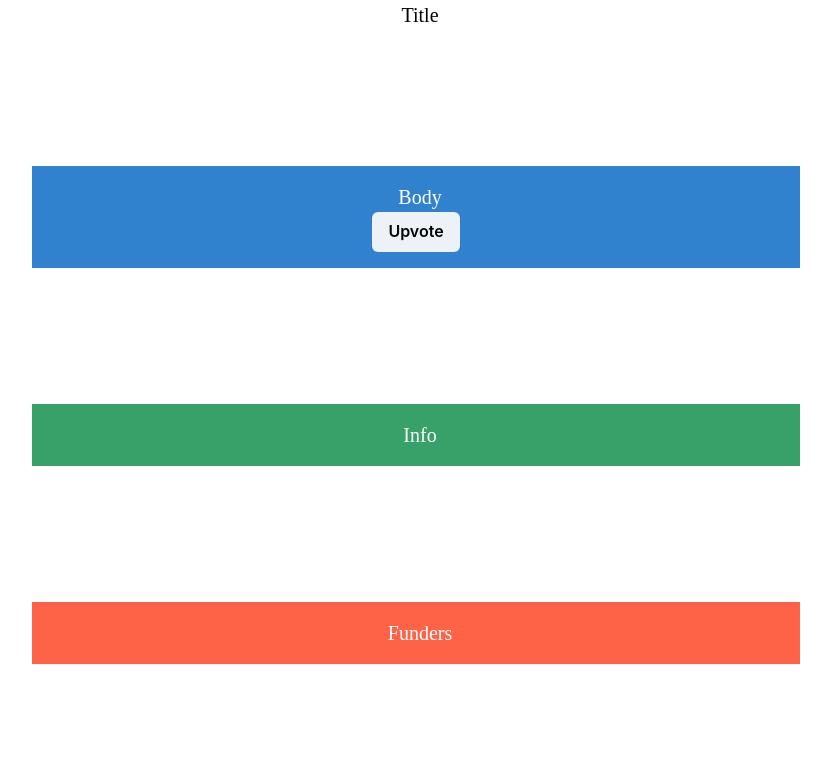
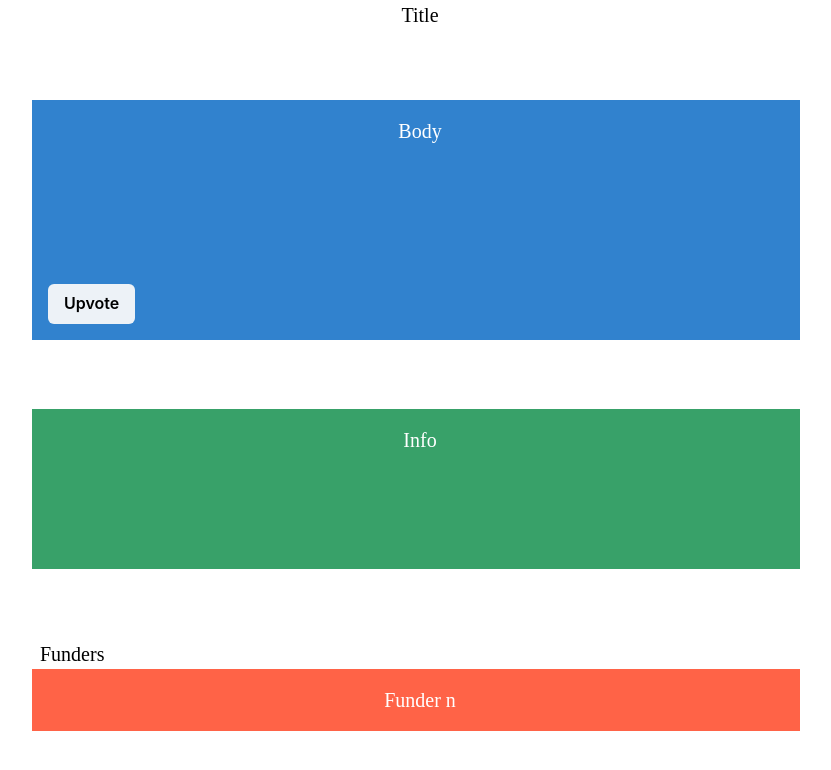
Before and after one commit to ape-harmony-p2c/ape_harmony_p2p, a Next.js app: page /funding in a window 1280 px wide. Shown: the top 770 px of the page, without its empty margins (224-1055 px from the left). Built offline with nearby package versions, Linux system fonts and the light colour scheme.

Commit message:
basic layout

```diff
--- a/pages/funding.tsx
+++ b/pages/funding.tsx
@@ -25,24 +25,29 @@ const Funding: NextPage = () => {
             <Flex align="center" direction="column" height="100vh" width="60vw">
                 <Text fontFamily='Syne Tactile' fontSize='1.25rem' color='black' ml='.5rem'>Title</Text>
                 <Spacer />
-                <Box bg='blue.500' w='100%' p={4} color='white'>
-                    <Flex align="center" direction="column">
+                <Box bg='blue.500' w='100%' p={4} color='white' height="30vh">
+                    <Flex align="center" direction="column" justify="space-between" height="100%">
                         <Text fontFamily='Syne Tactile' fontSize='1.25rem' color='white' ml='.5rem'>Body</Text>
+                        <Flex justify="start" width="100%">
                             <Button color="black">Upvote</Button>
+                        </Flex>
                     </Flex>
                 </Box>
                 <Spacer />
-                <Box bg='green.500' w='100%' p={4} color='white'>
+                <Box bg='green.500' w='100%' p={4} color='white' height="20vh">
                     <Flex align="center" direction="column">
                         <Text fontFamily='Syne Tactile' fontSize='1.25rem' color='white' ml='.5rem'>Info</Text>
                     </Flex>
                 </Box>
                 <Spacer />
+                <Flex width="100%" direction="column">
+                    <Text fontFamily='Syne Tactile' fontSize='1.25rem' color='black' ml='.5rem'>Funders</Text>
                     <Box bg='tomato' w='100%' p={4} color='white'>
                         <Flex align="center" direction="column">
-                        <Text fontFamily='Syne Tactile' fontSize='1.25rem' color='white' ml='.5rem'>Funders</Text>
+                            <Text fontFamily='Syne Tactile' fontSize='1.25rem' color='white' ml='.5rem'>Funder n</Text>
                         </Flex>
                     </Box>
+                </Flex>
                 <Spacer />
             </Flex>
         </Flex>
```
Lines whose indentation alone changed are shown as unchanged.
